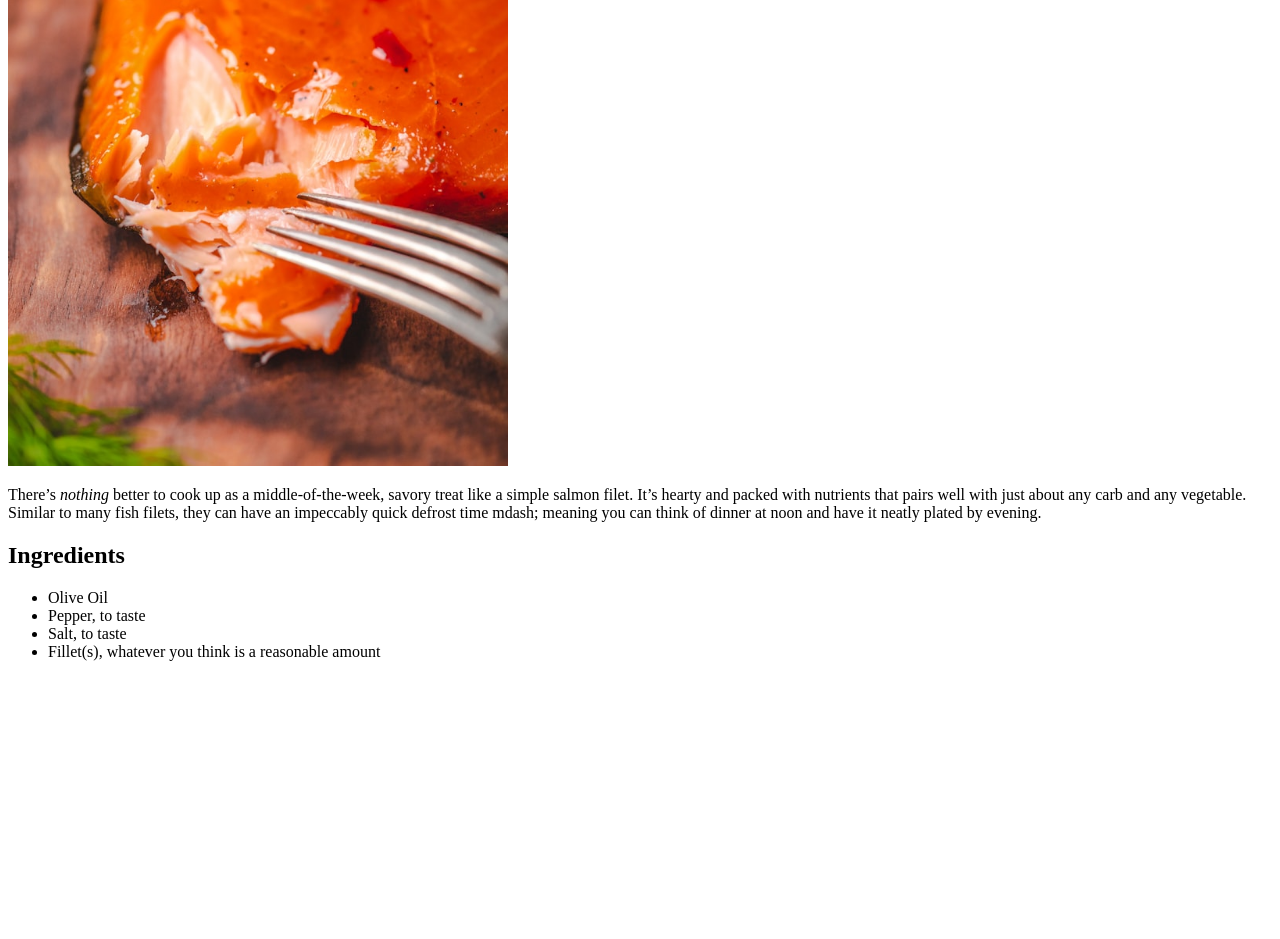
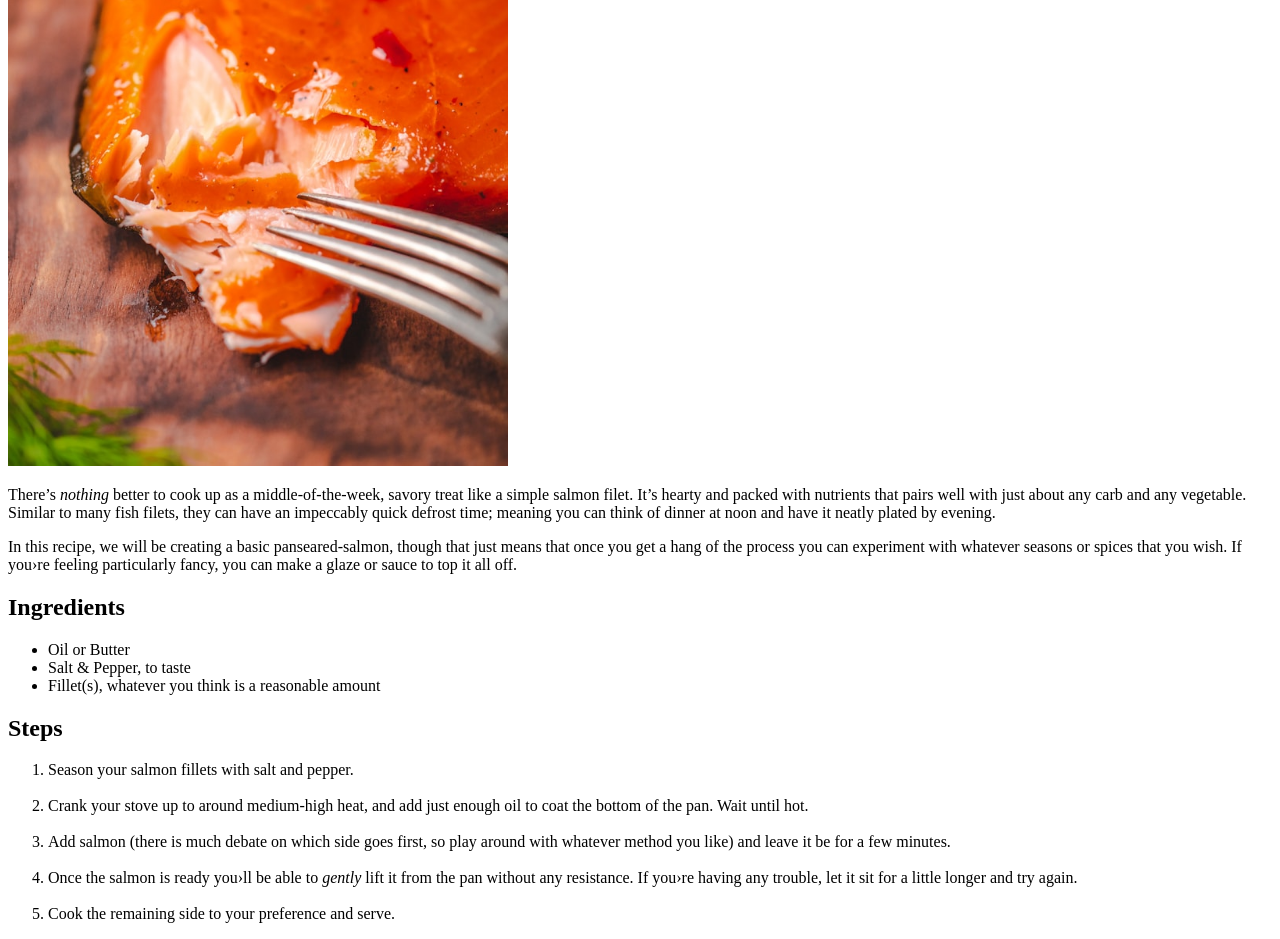
Before and after one commit to MxRoax/odin-recipes, a plain HTML site: page recipes/salmon.html in a window 1280 px wide. Shown: the part 280-1219 px from the top of the page. Before the commit the page ends 957 px from the top, so only its background shows below. Drawn offline with Linux system fonts and the light colour scheme.

Commit message:
Add steps and edit description
Major inclusions were introducing step ol and second paragraph of description. Small changes were fixing typos and streamlining for readability.

```diff
--- a/recipes/salmon.html
+++ b/recipes/salmon.html
@@ -20,17 +20,37 @@
         <p>
             There&rsquo;s <em>nothing</em> better to cook up as a middle-of-the-week, savory treat like a simple salmon filet.
             It&rsquo;s hearty and packed with nutrients that pairs well with just about any carb and any vegetable.
-            Similar to many fish filets, they can have an impeccably quick defrost time mdash;
+            Similar to many fish filets, they can have an impeccably quick defrost time;
             meaning you can think of dinner at noon and have it neatly plated by evening.
         </p>
 
+        <p>
+            In this recipe, we will be creating a basic panseared-salmon, though that just means that once you get a hang of the process
+            you can experiment with whatever seasons or spices that you wish. If you&rsaquo;re feeling particularly fancy,
+            you can make a glaze or sauce to top it all off.
+        </p>
+
         <h2>Ingredients</h2>
+
         <ul>
-            <li>Olive Oil</li>
-            <li>Pepper, to taste</li>
-            <li>Salt, to taste</li>
+            <li>Oil or Butter</li>
+            <li>Salt &amp; Pepper, to taste</li>
             <li>Fillet(s), whatever you think is a reasonable amount</li>
         </ul>
 
+        <h2>Steps</h2>
+
+        <ol>
+            <li>Season your salmon fillets with salt and pepper.</li>
+            <br>
+            <li>Crank your stove up to around medium-high heat, and add just enough oil to coat the bottom of the pan. Wait until hot.</li>
+            <br>
+            <li>Add salmon (there is much debate on which side goes first, so play around with whatever method you like) and leave it be for a few minutes.</li>
+            <br>
+            <li>Once the salmon is ready you&rsaquo;ll be able to <em>gently</em> lift it from the pan without any resistance. If you&rsaquo;re having any trouble, let it sit for a little longer and try again.</li>
+            <br>
+            <li>Cook the remaining side to your preference and serve.</li>
+        </ol>
+
     </body>
 </html>
```
